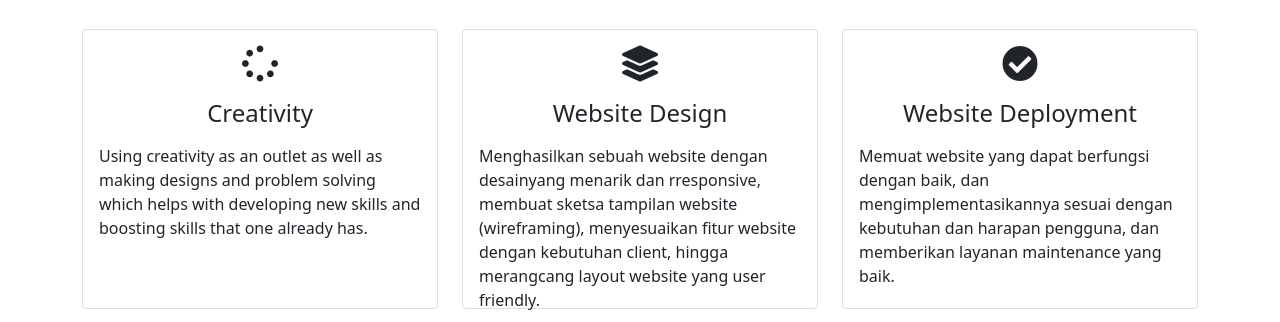
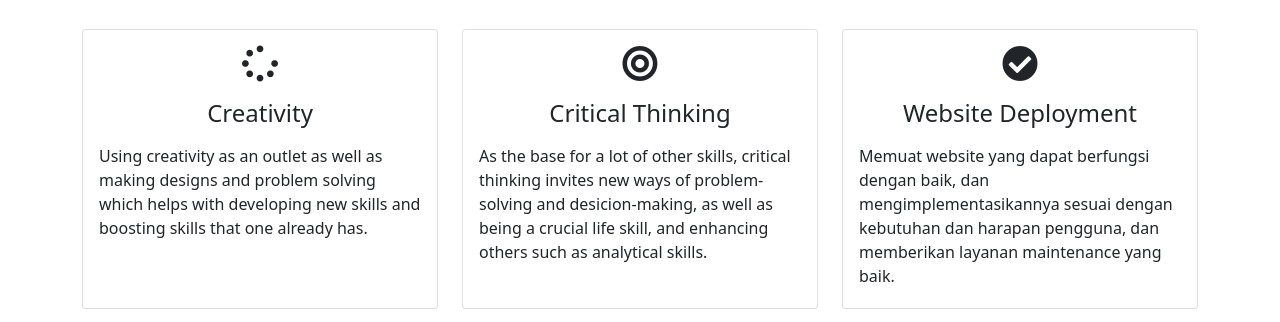
Before and after one commit to Beatriciaw/Beatricia, a plain HTML site: page index.html in a window 1280 px wide. Shown: the part 2349-2671 px from the top of the page. Drawn offline with nearby package versions, Linux system fonts and the light colour scheme; a script that the page names is missing.

Commit message:
Update index.html

```diff
--- a/index.html
+++ b/index.html
@@ -257,13 +257,10 @@
             <div class="col-lg-4 mt-4">
                 <div class="card servicesText">
                     <div class="card-body">
-                        <i class="fas servicesIcon fa-layer-group"></i>
-                        <h4 class="card-title mt-3">Website Design</h4>
-                        <p class="card-text mt-3">Menghasilkan sebuah website dengan desainyang menarik
-                            dan rresponsive, membuat sketsa tampilan website (wireframing),
-                            menyesuaikan fitur website dengan kebutuhan client,
-                            hingga merangcang layout website
-                            yang user friendly.
+                        <i class="fas servicesIcon  fa-bullseye"></i>
+                        <h4 class="card-title mt-3">Critical Thinking</h4>
+                        <p class="card-text mt-3">As the base for a lot of other skills, critical thinking invites new ways of problem-solving and
+                        desicion-making, as well as being a crucial life skill, and enhancing others such as analytical skills.
                         </p>
                     </div>
                 </div>
```
